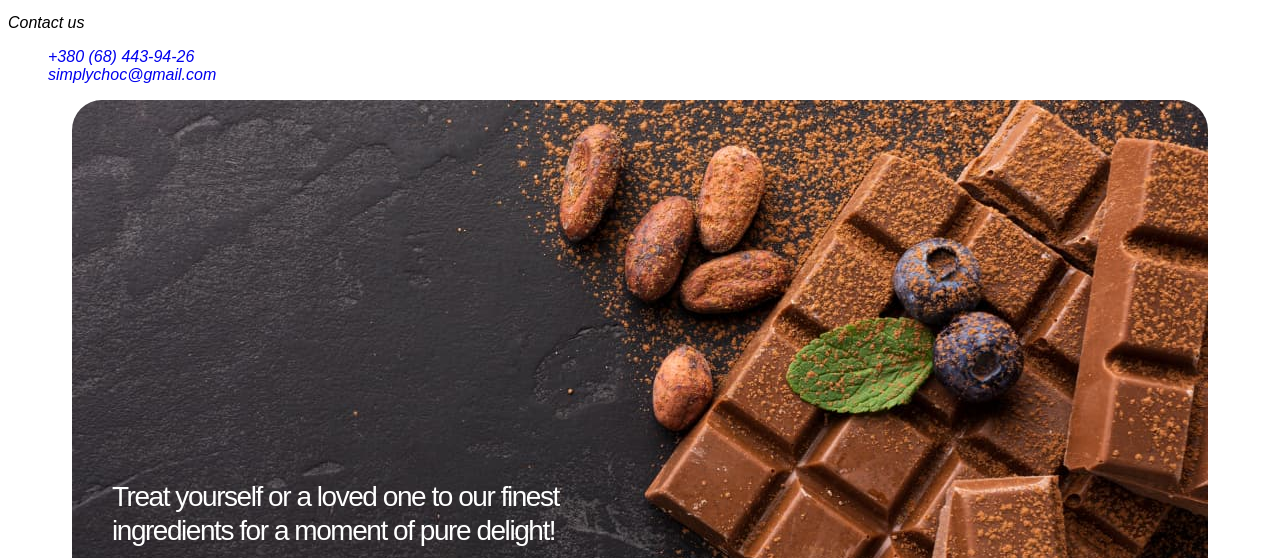
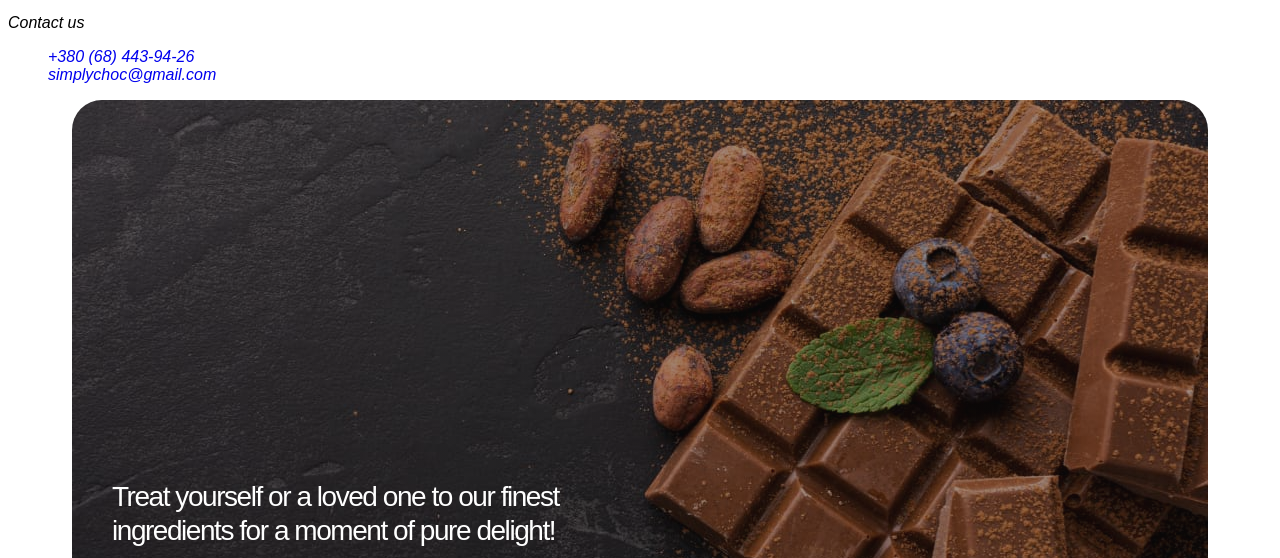
Before and after one commit to ASkypka/fson-101, a plain HTML site: page index.html in a window 1280 px wide. Shown: the part 242-800 px from the top of the page. Drawn offline with Linux system fonts and the light colour scheme.

Commit message:
abb linear-gradien

```diff
--- a/css/styles.css
+++ b/css/styles.css
@@ -23,7 +23,8 @@ h6 {
   padding-top: 380px;
   padding-bottom: 40px;
   margin: auto;
-  background-image: url(../img-sect-one/hero-bg.jpg);
+  background-image: linear-gradient(to bottom, rgba(17, 17, 17, 0.4), rgba(17, 17, 17, 0.4)),
+    url(../img-sect-one/hero-bg.jpg);
   background-repeat: no-repeat;
   background-position: center;
   background-size: cover;
```
